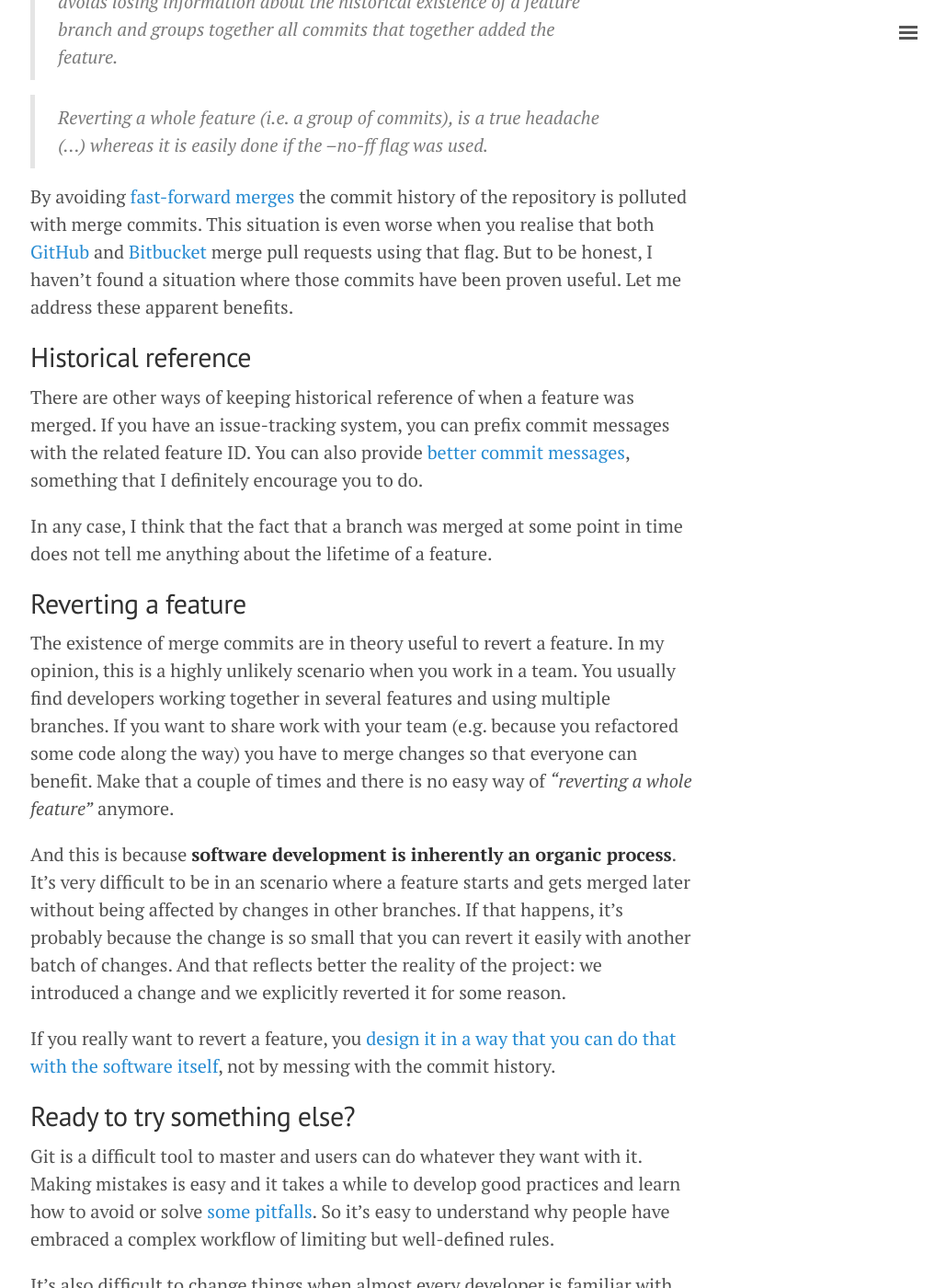
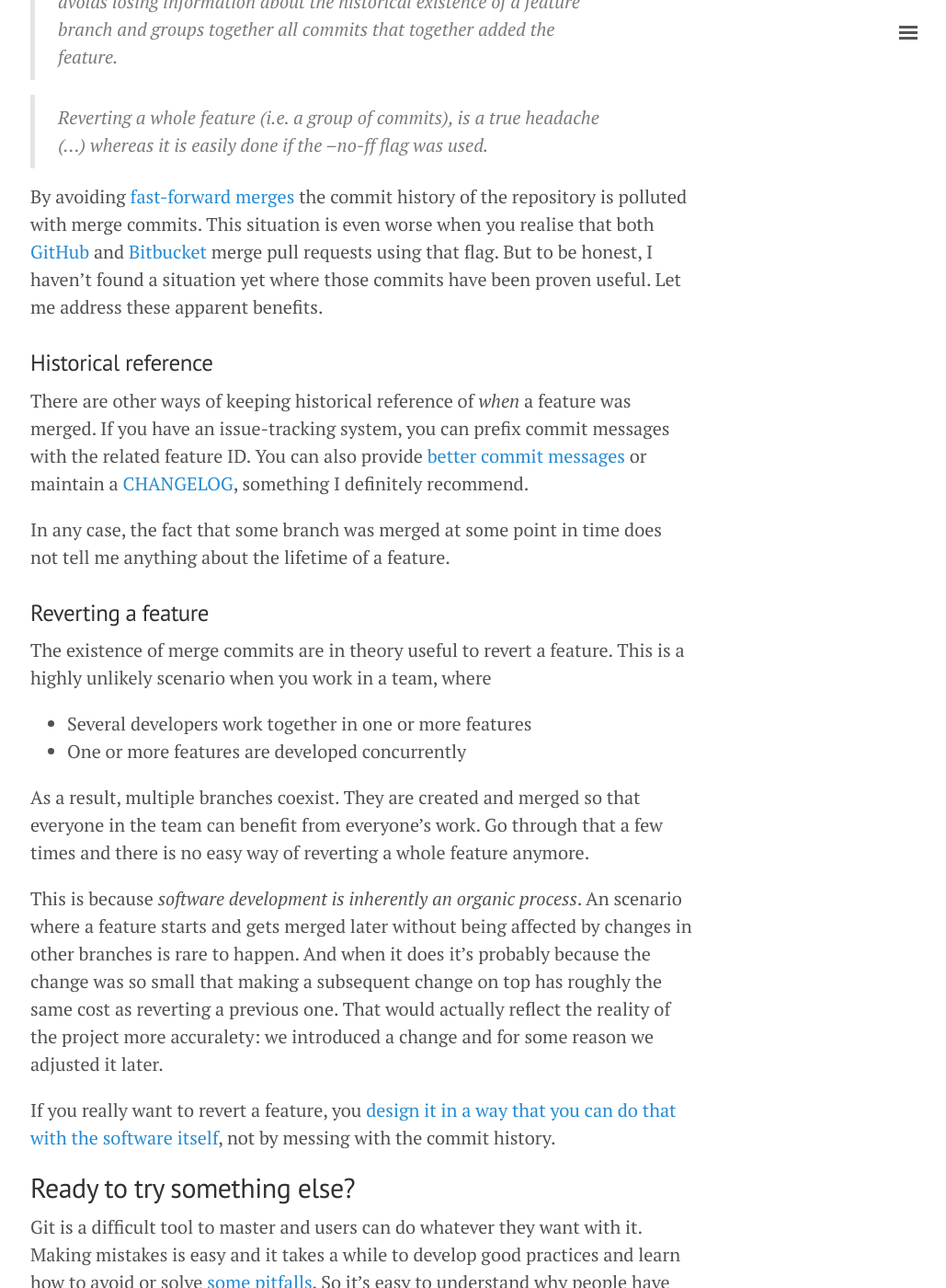
Before and after one commit to elitalon/elitalon.github.io, a Jekyll site: the page built from _posts/2016-03-13-design-weaknesses-of-gitflow.md, in a window 1280 px wide and 1400 px high, scrolled down 1434 px. Shown: the whole window at 92% size, without its empty margins (247-1276 px from the left). Built offline with Jekyll 4.4.1, drawn with Linux system fonts in a browser that asks for light colours; some of the changed text lies outside the part shown.

Commit message:
Review post about GitFlow

```diff
--- a/_posts/2016-03-13-design-weaknesses-of-gitflow.md
+++ b/_posts/2016-03-13-design-weaknesses-of-gitflow.md
@@ -6,9 +6,9 @@
 
 <!--more-->
 
-The company I was working for back then had recently moved from Subversion to Git. We were struggling with defining the best approach for collaborative development, since not everyone was familiar Git. More often than not, either me or another experienced Git user had to help another fellow developer to understand what was going on. So the team welcomed the idea of having a consistent way of working with our repositories.
+The company I was working for had recently moved from Subversion to Git. We were struggling with defining the best approach for collaborative development, since not everyone was familiar with Git. More often than not, experienced Git users had to help other teammates to understand what was going on. With GitFlow everyone in the team welcomed the idea of having a consistent way of working with our repositories.
 
-Four years has passed and every company I have worked with seems to have adopted GitFlow as the default approach. But as with any other tool or methodology, one has to carefully **examine whether it fits the purpose of a project or the way a team works**. I have the impression that little thought has been put into choosing GitFlow as *de facto* model. I'd like to share with you what I consider two of its design weaknesses.
+Four years has passed and every company I have worked with seems to have embraced GitFlow as the default approach. But as with any other tool or methodology, one has to carefully _examine whether it fits the purpose of a project or the way a team works_. I have the impression that little thought has been put into choosing GitFlow as *de facto* model. I'd like to share with you what I consider two of its weaknesses.
 
 
 ## Redundant branches
@@ -26,19 +26,24 @@
 
 > *Reverting a whole feature (i.e. a group of commits), is a true headache (...) whereas it is easily done if the --no-ff flag was used.*
 
-By avoiding [fast-forward merges](http://git-scm.com/docs/git-merge#_fast_forward_merge) the commit history of the repository is polluted with merge commits. This situation is even worse when you realise that both [GitHub](https://help.github.com/articles/merging-a-pull-request/) and [Bitbucket](https://bitbucket.org/site/master/issues/6106/forced-non-fast-forward-merge-of-pull) merge pull requests using that flag. But to be honest, I haven't found a situation where those commits have been proven useful. Let me address these apparent benefits.
+By avoiding [fast-forward merges](http://git-scm.com/docs/git-merge#_fast_forward_merge) the commit history of the repository is polluted with merge commits. This situation is even worse when you realise that both [GitHub](https://help.github.com/articles/merging-a-pull-request/) and [Bitbucket](https://bitbucket.org/site/master/issues/6106/forced-non-fast-forward-merge-of-pull) merge pull requests using that flag. But to be honest, I haven't found a situation yet where those commits have been proven useful. Let me address these apparent benefits.
 
 
-## Historical reference
-There are other ways of keeping historical reference of when a feature was merged. If you have an issue-tracking system, you can prefix commit messages with the related feature ID. You can also provide [better commit messages](http://chris.beams.io/posts/git-commit/), something that I definitely encourage you to do.
+### Historical reference
+There are other ways of keeping historical reference of _when_ a feature was merged. If you have an issue-tracking system, you can prefix commit messages with the related feature ID. You can also provide [better commit messages](http://chris.beams.io/posts/git-commit/) or maintain a [CHANGELOG](https://keepachangelog.com/en/1.0.0/), something I definitely recommend.
 
-In any case, I think that the fact that a branch was merged at some point in time does not tell me anything about the lifetime of a feature.
+In any case, the fact that some branch was merged at some point in time does not tell me anything about the lifetime of a feature.
 
 
-## Reverting a feature
-The existence of merge commits are in theory useful to revert a feature. In my opinion, this is a highly unlikely scenario when you work in a team. You usually find developers working together in several features and using multiple branches. If you want to share work with your team (e.g. because you refactored some code along the way) you have to merge changes so that everyone can benefit. Make that a couple of times and there is no easy way of *"reverting a whole feature"* anymore.
+### Reverting a feature
+The existence of merge commits are in theory useful to revert a feature. This is a highly unlikely scenario when you work in a team, where
 
-And this is because **software development is inherently an organic process**. It's very difficult to be in an scenario where a feature starts and gets merged later without being affected by changes in other branches. If that happens, it's probably because the change is so small that you can revert it easily with another batch of changes. And that reflects better the reality of the project: we introduced a change and we explicitly reverted it for some reason.
+- Several developers work together in one or more features
+- One or more features are developed concurrently
+
+As a result, multiple branches coexist. They are created and merged so that everyone in the team can benefit from everyone's work. Go through that a few times and there is no easy way of reverting a whole feature anymore.
+
+This is because *software development is inherently an organic process*. An scenario where a feature starts and gets merged later without being affected by changes in other branches is rare to happen. And when it does it's probably because the change was so small that making a subsequent change on top has roughly the same cost as reverting a previous one. That would actually reflect the reality of the project more accuralety: we introduced a change and for some reason we adjusted it later.
 
 If you really want to revert a feature, you [design it in a way that you can do that with the software itself](http://martinfowler.com/articles/feature-toggles.html), not by messing with the commit history.
 
```
Also changed, not shown: other parts of _posts/2016-03-13-design-weaknesses-of-gitflow.md (+1 -1 lines).
